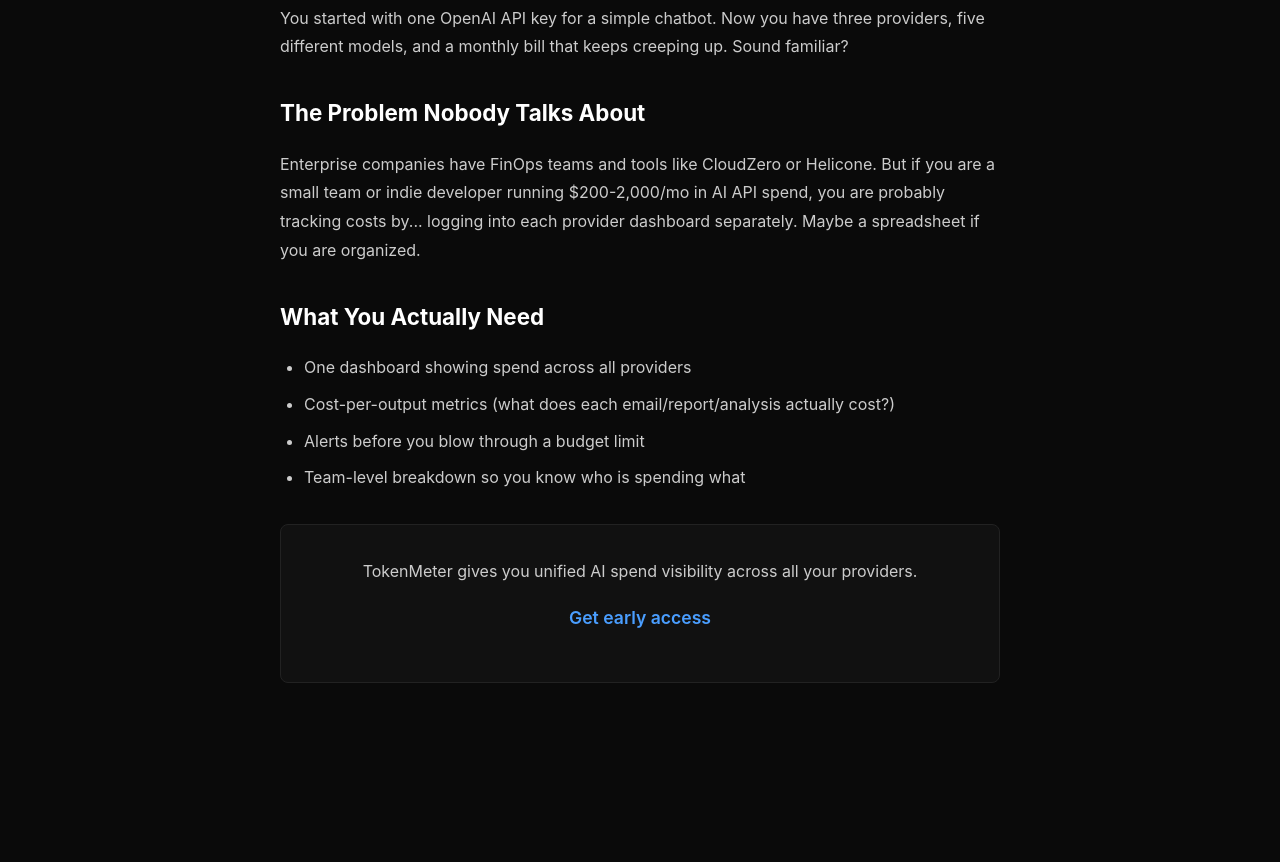
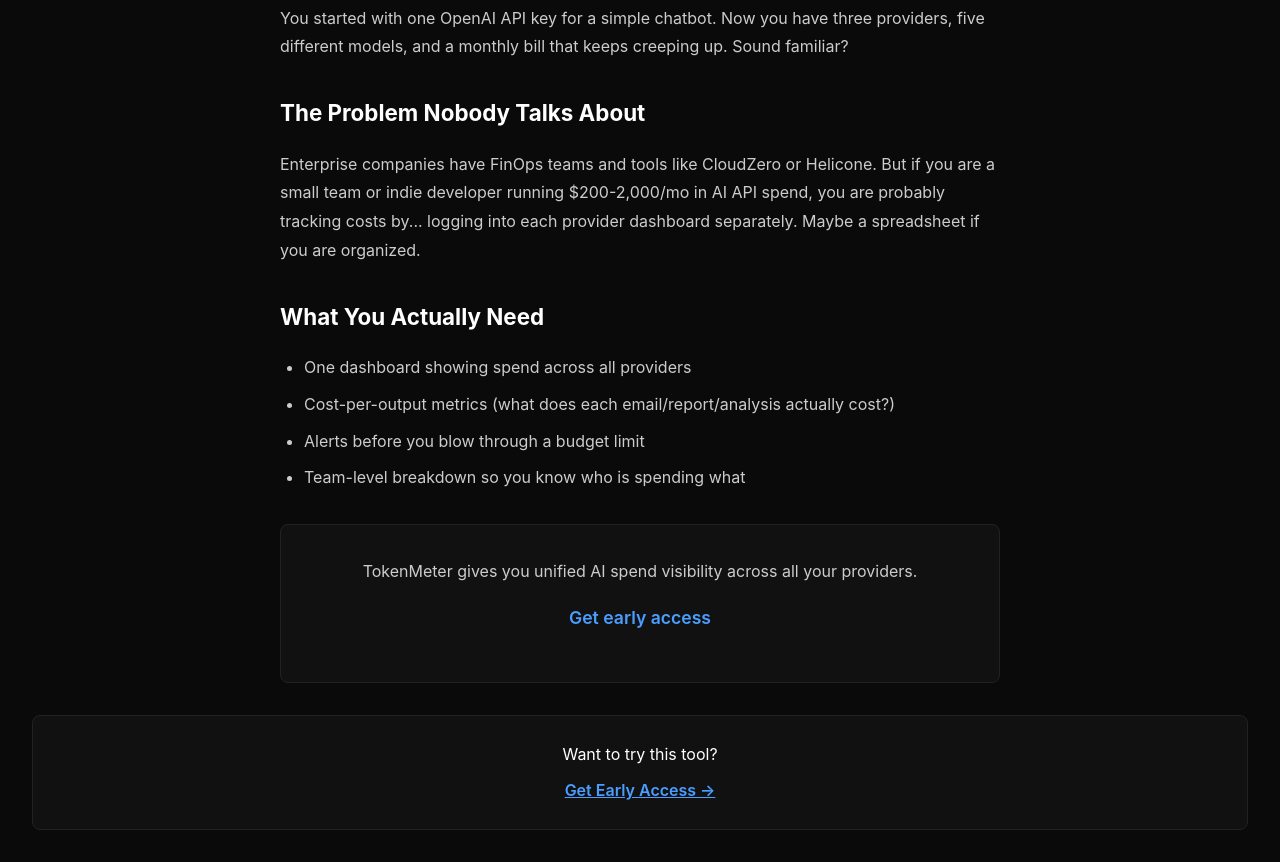
Before and after one commit to vogdiesel-create/exp-ai-spend-001, a plain HTML site: page blog/ai-api-costs-getting-out-of-control.html in a window 1280 px wide. Shown: the part 102-964 px from the top of the page. Before the commit the page ends 849 px from the top, so only its background shows below. Drawn offline with Linux system fonts and the light colour scheme.

Commit message:
Add analytics + CTA to blog post

```diff
--- a/blog/ai-api-costs-getting-out-of-control.html
+++ b/blog/ai-api-costs-getting-out-of-control.html
@@ -11,4 +11,11 @@
 <h2>What You Actually Need</h2>
 <ul><li>One dashboard showing spend across all providers</li><li>Cost-per-output metrics (what does each email/report/analysis actually cost?)</li><li>Alerts before you blow through a budget limit</li><li>Team-level breakdown so you know who is spending what</li></ul>
 <div class="cta"><p>TokenMeter gives you unified AI spend visibility across all your providers.</p><p><a href="./">Get early access</a></p></div>
-</div></body></html>
+</div>
+
+    <div style="margin-top:2rem;padding:1.5rem;background:#111;border:1px solid #222;border-radius:8px;text-align:center;">
+      <p style="color:#fff;margin-bottom:0.5rem;">Want to try this tool?</p>
+      <a href="https://vogdiesel-create.github.io/exp-ai-spend-001/" style="color:#4a9eff;font-weight:600;">Get Early Access &rarr;</a>
+    </div>
+    <script data-goatcounter="https://expmachine.goatcounter.com/count" async src="//gc.zgo.at/count.js"></script>
+</body></html>
```
